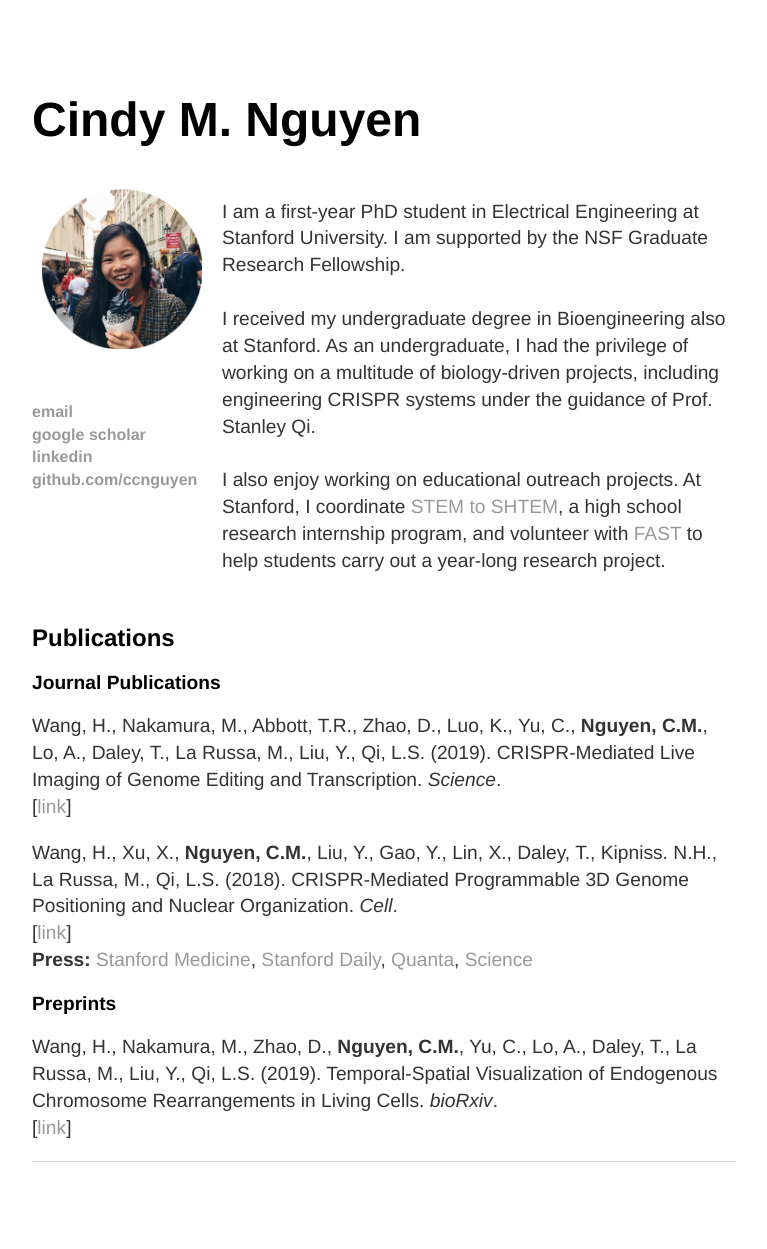
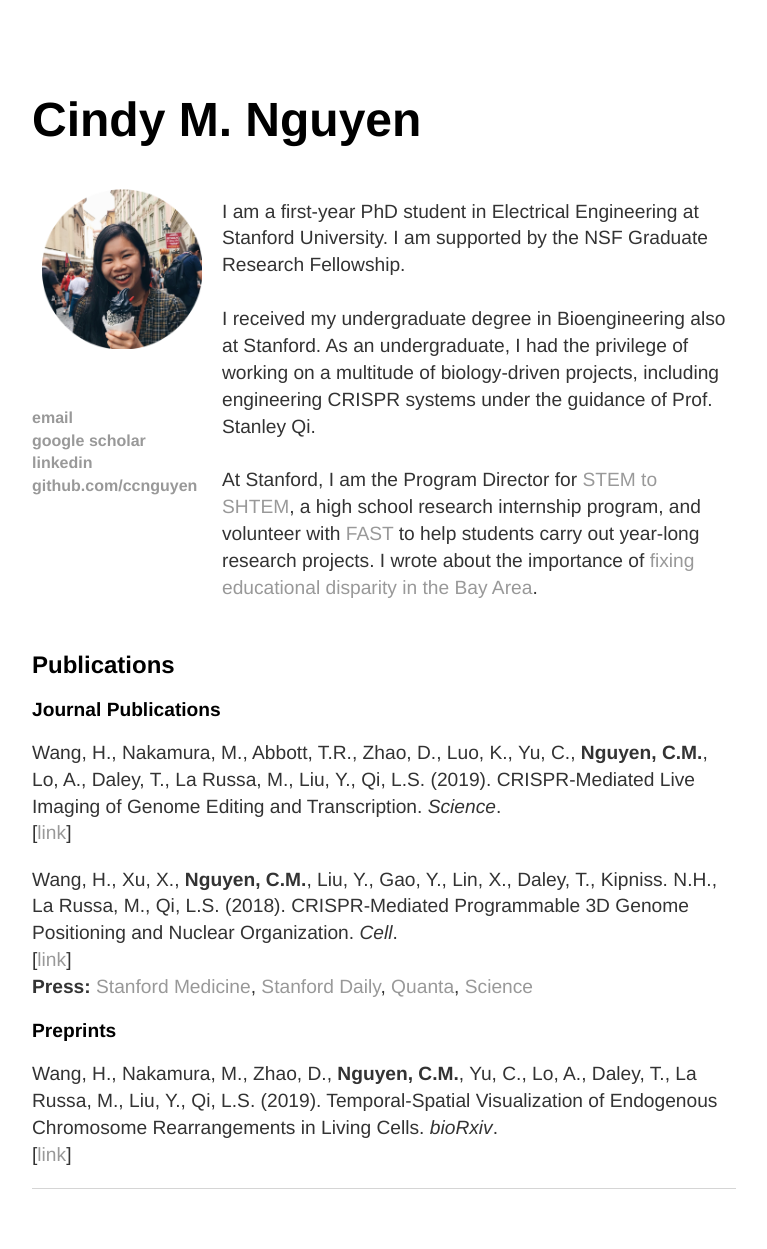
Before and after one commit to ccnguyen/ccnguyen.github.io, a Jekyll site: the page built from index.html, in a window 1280 px wide. Shown: the whole page, without its empty margins (256-1023 px from the left). Built offline with Jekyll 4.4.1, drawn with Linux system fonts in a browser that asks for light colours; before the commit the page ends 1222 px from its top, so only the background shows below that.

Commit message:
updated about

```diff
--- a/index.html
+++ b/index.html
@@ -26,7 +26,7 @@
 			<div class="blurb">
 			<p>I am a first-year PhD student in Electrical Engineering at Stanford University. I am supported by the NSF Graduate Research Fellowship.<br><br>
 			 I received my undergraduate degree in Bioengineering also at Stanford. As an undergraduate, I had the privilege of working on a multitude of biology-driven projects, including engineering CRISPR systems under the guidance of Prof. Stanley Qi. <br><br>
-			 I also enjoy working on educational outreach projects. At Stanford, I coordinate <a href="https://compression.stanford.edu/summer-internships-high-school-students">STEM to SHTEM</a>, a high school research internship program, and volunteer with <a href="https://fast.stanford.edu/">FAST</a> to help students carry out a year-long research project.
+			 At Stanford, I am the Program Director for <a href="https://compression.stanford.edu/summer-internships-high-school-students">STEM to SHTEM</a>, a high school research internship program, and volunteer with <a href="https://fast.stanford.edu/">FAST</a> to help students carry out year-long research projects. I wrote about the importance of <a href="http://ojs.stanford.edu/ojs/index.php/ce/article/view/1117/1112">fixing educational disparity in the Bay Area</a>.
 		 </p>
 			 </div>
 			 </div>
```
